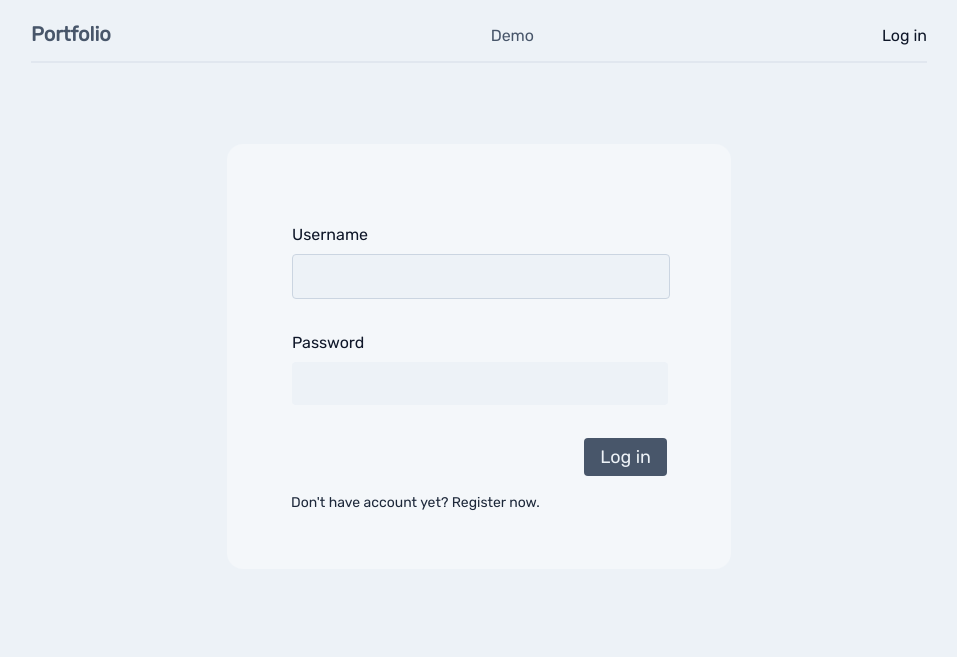
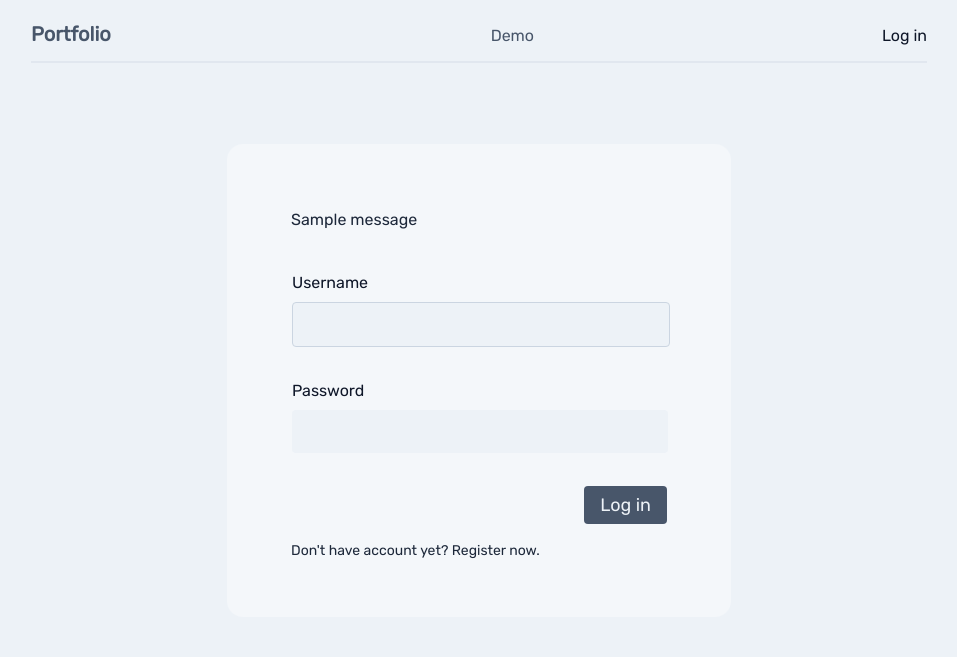
Before and after one commit to ra2dd/django-finances, a Django app: page /login/ in a window 1280 px wide. Shown: the top 657 px of the page, without its empty margins (161-1118 px from the left). Run offline with Django 4.2, Linux system fonts and the light colour scheme; tables that the repository leaves empty hold one stand-in row (values such as "Sample post"); one stand-in notice (Sample message) is shown.

Commit message:
add message after successful register, fix username letter casing

```diff
--- a/finances/views.py
+++ b/finances/views.py
@@ -2,6 +2,7 @@ from django.conf import settings
 from django.shortcuts import render
 from django.http import HttpResponseRedirect
 from django.urls import reverse
+from django.contrib import messages
 
 from .forms import RegistrationForm
 from portfolio.models import Portfolio
@@ -15,12 +16,12 @@ def register(request):
 
         if form.is_valid():
             user = form.save(commit=False)
-            user.username = user.username.lower()
             user.save()
 
             portfolio_record = Portfolio(owner=user)
             portfolio_record.save()
 
+            messages.add_message(request, messages.INFO, "You registered successfully. You can now log in into your account.")
             return HttpResponseRedirect(reverse('login'))
 
     else:
--- a/portfolio/management/commands/createtestuserdata.py
+++ b/portfolio/management/commands/createtestuserdata.py
@@ -44,7 +44,7 @@ class Command(BaseCommand):
     def handle(self, *args, **options):
 
         try:
-            user = User.objects.filter(username=options["username"].lower())[0]
+            user = User.objects.filter(username=options["username"])[0]
             create_test_user_data(user)
 
         except Exception as error:
--- a/templates/registration/login.html
+++ b/templates/registration/login.html
@@ -18,6 +18,12 @@
                         Log in to see this page.
                     </p>
                 {% endif %}
+            {% endif %}
+
+            {% if messages %}
+                {% for message in messages %}
+                    <p> {{ message }}</p>
+                {% endfor %}
             {% endif %}
 
             {% if form.errors %}
```
